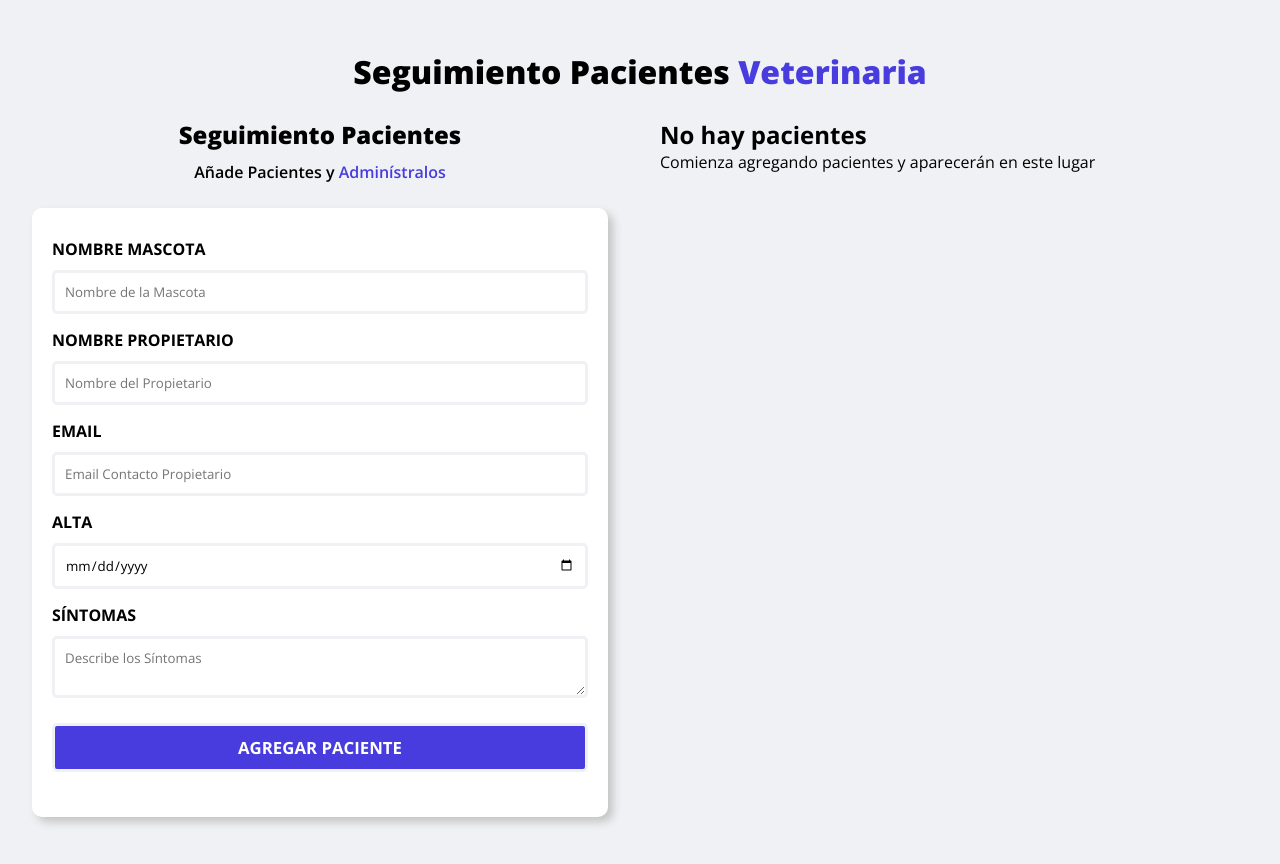
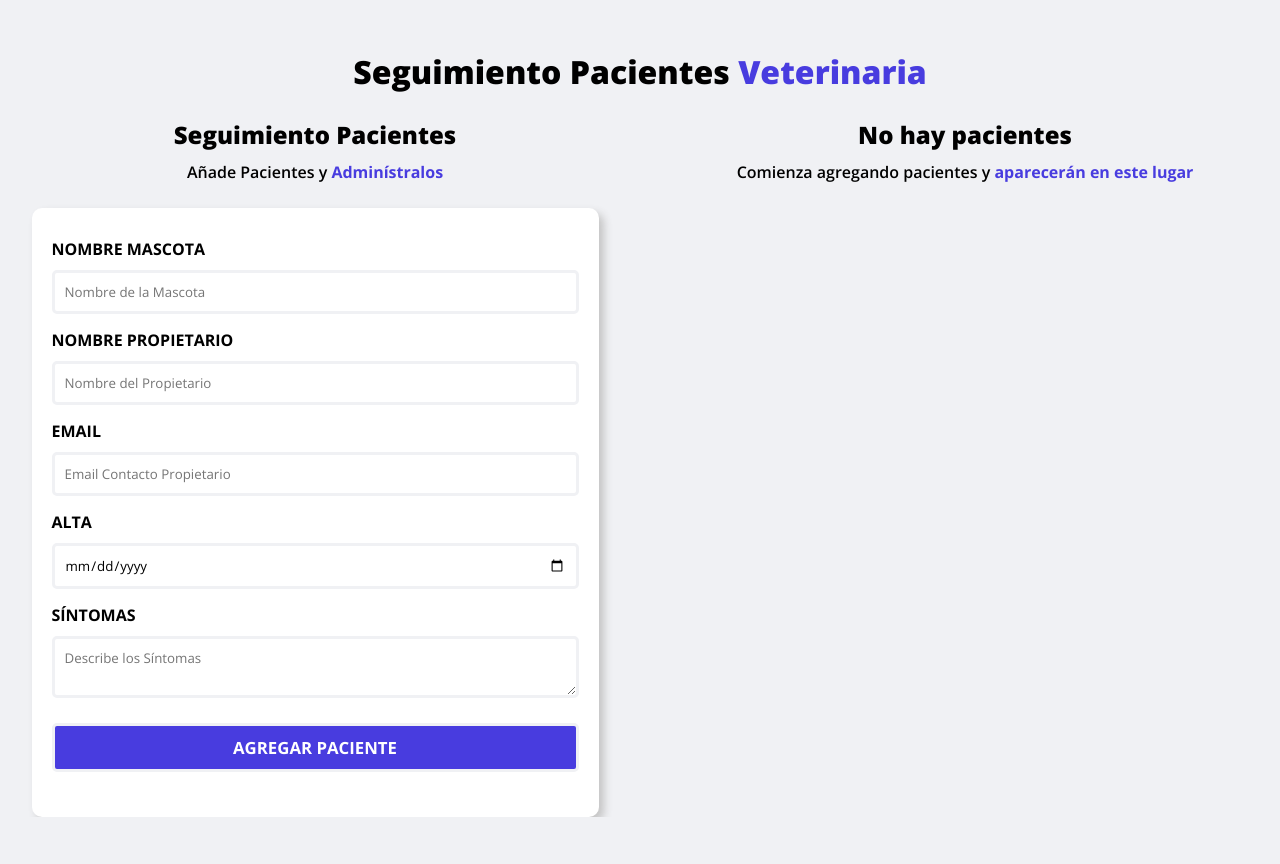
Before and after one commit to LeoCiru/adm-pacientes-veterinaria, a React (Vite) app: page / in a window 1280 px wide. Shown: the top 864 px of the page. After the commit the page ends 817 px from the top, so only its background shows below. Built offline with nearby package versions, Linux system fonts and the light colour scheme.

Commit message:
Agregando estilos a sección del listado de pacientes

```diff
--- a/src/componentes/ListadoPacientes.jsx
+++ b/src/componentes/ListadoPacientes.jsx
@@ -1,6 +1,6 @@
 function ListadoPacientes() {
   return (
-    <section>
+    <section className="listado-pacientes">
         <h2>No hay pacientes</h2>
         <p>Comienza agregando pacientes y {''}
             <span>aparecerán en este lugar</span>
--- a/src/index.css
+++ b/src/index.css
@@ -43,6 +43,7 @@ main
   display: flex;
   column-gap: 20px;
   margin-bottom: 50px;
+  margin: auto;
 }
 
 /* ---------- FORMULARIO PACIENTES ---------- */
@@ -66,7 +67,11 @@ main .formulario-pacientes p
   margin-bottom: 25px;
 }
 
-main .formulario-pacientes p span { color: var(--morado-principal); }
+main .formulario-pacientes p span
+{
+  color: var(--morado-principal);
+  font-weight: 700;
+}
 
 /* ---------- FORMULARIO ---------- */
 
@@ -117,3 +122,32 @@ main .formulario-pacientes form input[type="submit"]
   font-size: 1.05rem;
   margin-top: 10px;
 }
+
+/* ---------- LISTADO DE PACIENTES ---------- */
+
+main .listado-pacientes
+{
+  width: 50%;
+}
+
+main .listado-pacientes :is(h2, p) { text-align: center; }
+
+main .listado-pacientes h2
+{
+  text-align: center;
+  font-weight: 800;
+  margin-bottom: 10px;
+}
+
+main .listado-pacientes p
+{
+  text-align: center;
+  font-weight: 600;
+  margin-bottom: 25px;
+}
+
+main .listado-pacientes p span
+{
+  color: var(--morado-principal);
+  font-weight: 700;
+}
```
Also changed, not shown: src/componentes/Paciente.jsx (added).
